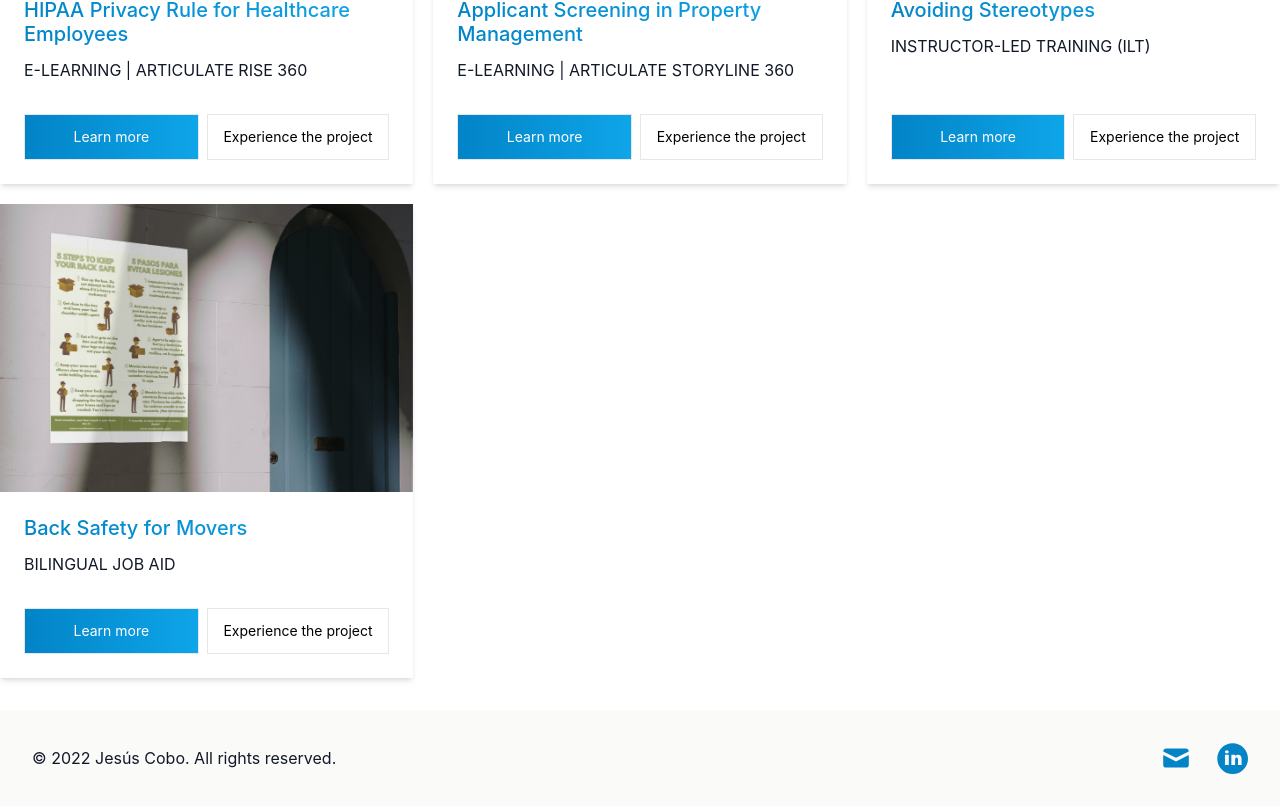
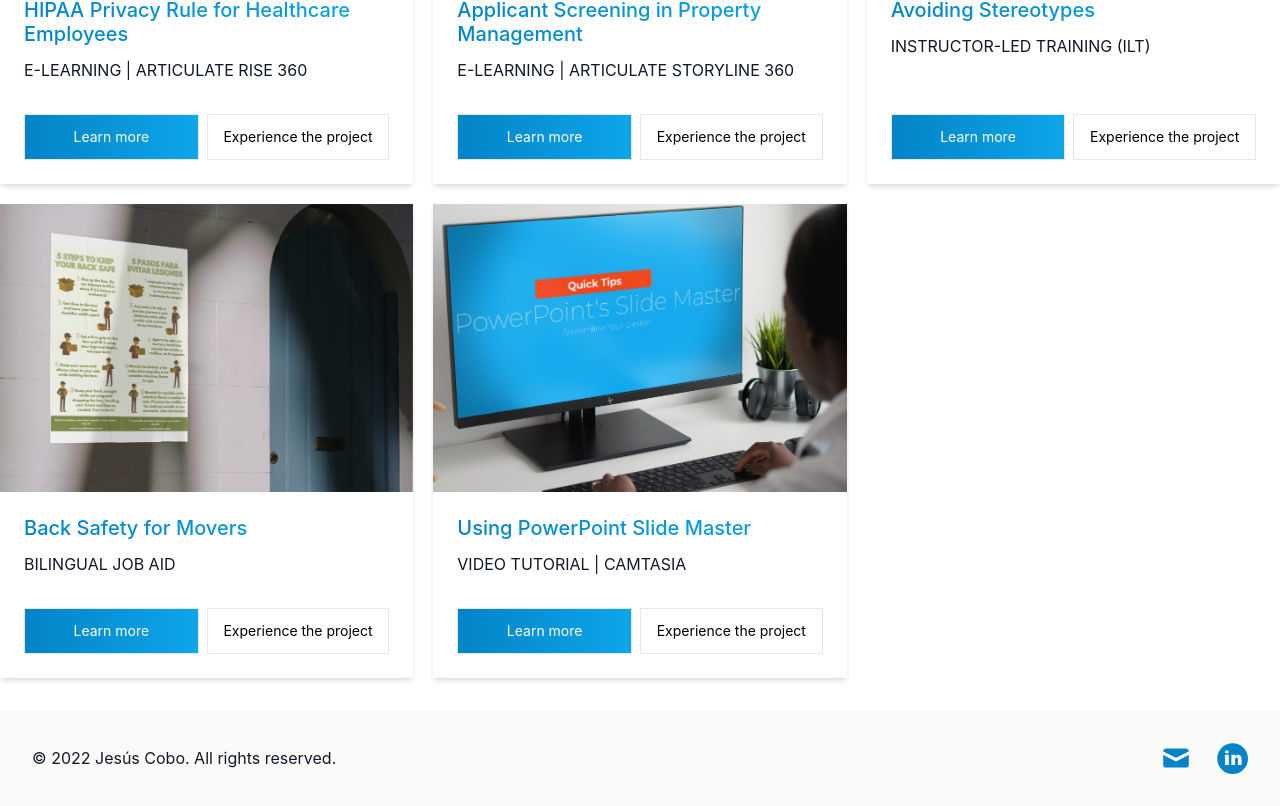
Before and after one commit to CarolinaCobo/jesus-portfolio, a Next.js app: page / in a window 1280 px wide. Shown: the part 1100-1906 px from the top of the page. Built offline with nearby package versions, Linux system fonts and the light colour scheme.

Commit message:
New project

```diff
--- a/components/ProjectsCards/CardsData.js
+++ b/components/ProjectsCards/CardsData.js
@@ -30,6 +30,14 @@ const projectsData = [
     projectHref:
       "https://jesuscoboportfolio.s3.amazonaws.com/Job+Aid+-+Back+Safety+for+Movers.pdf",
   },
+  {
+    name: "Using PowerPoint Slide Master",
+    description: "VIDEO TUTORIAL | CAMTASIA",
+    href: "/projects/using-powerpoint-slide-master",
+    imageUrl: "/powerpoint-slide.png",
+    projectHref:
+      "https://jesuscoboportfolio.s3.amazonaws.com/Quick+Tips+PowerPoint+Slide+Master.mp4",
+  },
 ];
 
 export default projectsData;
--- a/package.json
+++ b/package.json
@@ -21,6 +21,7 @@
     "react-dom": "17.0.0"
   },
   "devDependencies": {
+    "@babel/plugin-proposal-class-properties": "^7.16.7",
     "autoprefixer": "^10.4.4",
     "eslint": "8.12.0",
     "eslint-config-next": "12.1.4",
```
Also changed, not shown: public/powerpoint-slide.png (added), 1 other file (tests, documents, lock files or other folders).
